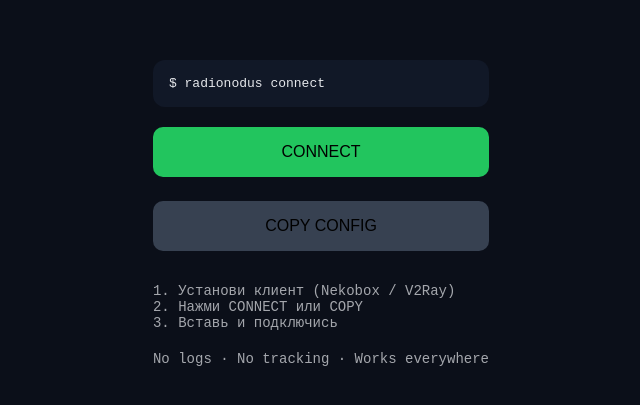
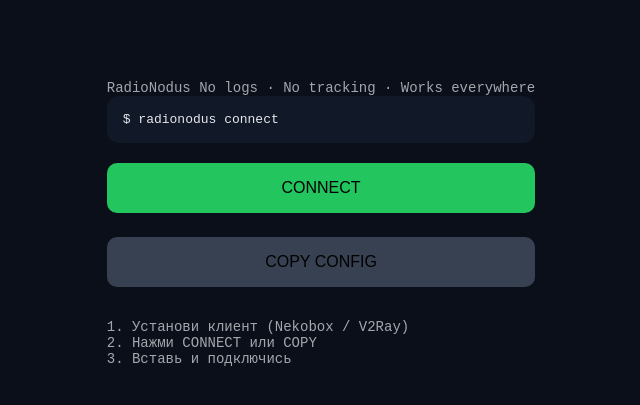
Before and after one commit to wilhelmfog/radionodus-site, a plain HTML site: page index.html in a window 1280 px wide. Shown: the part 187-592 px from the top of the page, without its empty margins (319-959 px from the left). Drawn offline with Linux system fonts and the light colour scheme.

Commit message:
Update index.html
text editing

```diff
--- a/index.html
+++ b/index.html
@@ -59,6 +59,12 @@
 
 <div class="container">
 
+<div class="note">
+RadioNodus
+No logs · No tracking · Works everywhere
+</div>
+
+
 <div class="terminal">
 $ radionodus connect
 </div>
@@ -70,10 +76,6 @@
 1. Установи клиент (Nekobox / V2Ray)<br>
 2. Нажми CONNECT или COPY<br>
 3. Вставь и подключись
-</div>
-
-<div class="note">
-No logs · No tracking · Works everywhere
 </div>
 
 </div>
```
